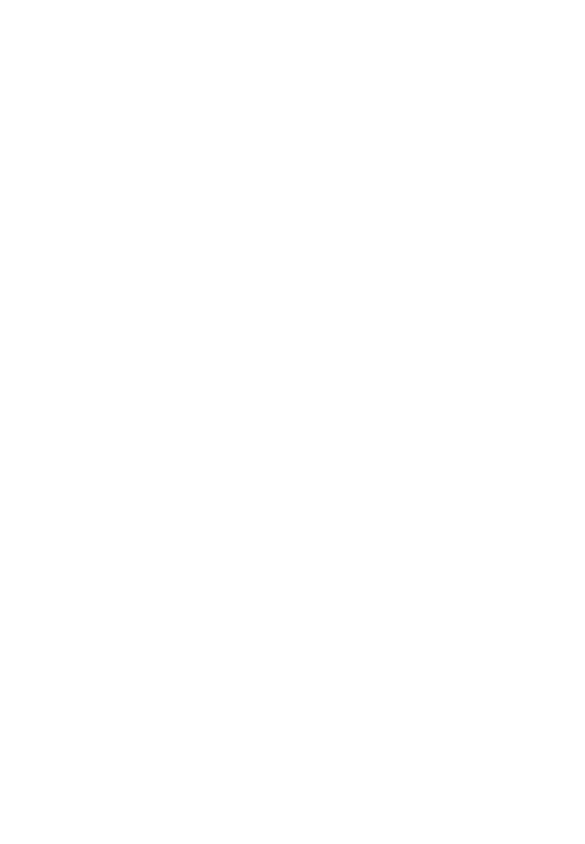
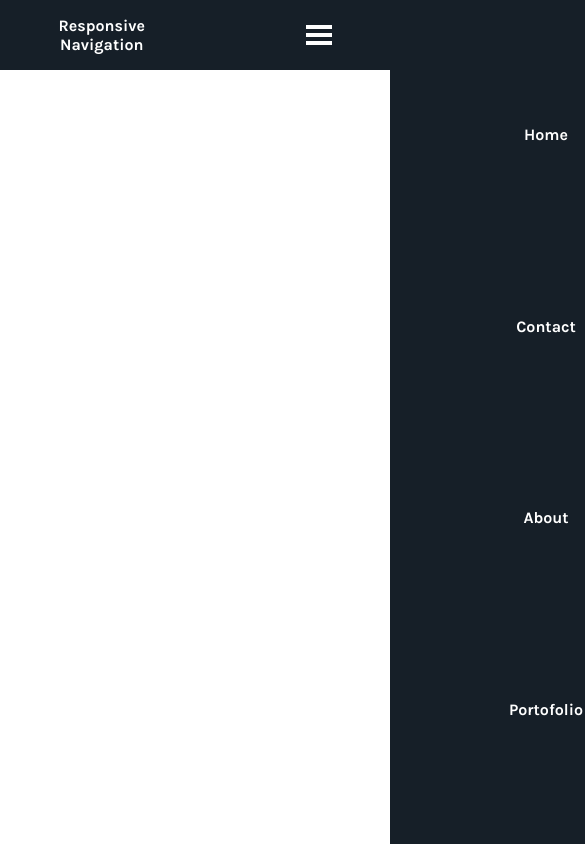
Before and after one commit to ramayudaM/30-css-project, a plain HTML site: page responsive-navigation/index.html in a window 390 px wide. Shown: the top 844 px of the page, 585 px wide, since content can reach past the window. Drawn offline with Linux system fonts and the light colour scheme.

Commit message:
Responsive Navigation Finish v1

```diff
--- a/responsive-navigation/index.html
+++ b/responsive-navigation/index.html
@@ -5,8 +5,31 @@
     <meta http-equiv="X-UA-Compatible" content="IE=edge">
     <meta name="viewport" content="width=device-width, initial-scale=1.0">
     <title>Responsive Navigation</title>
+    <link rel="stylesheet" href="style.css">
 </head>
 <body>
-
+    <nav>
+        <div class="nav-links">
+            <div class="logo">Responsive <br> Navigation</div>
+            <ul>
+                <li><a href="">Home</a></li>
+                <li><a href="">Contact</a></li>
+                <li><a href="">About</a></li>
+                <li><a href="">Portofolio</a></li>
+            </ul>
+            <label for="hamburger-btn">
+                <input type="checkbox" id="hamburger-btn">
+                <span></span>
+                <span></span>
+                <span></span>
+                <ul>
+                    <li><a href="">Home</a></li>
+                    <li><a href="">Contact</a></li>
+                    <li><a href="">About</a></li>
+                    <li><a href="">Portofolio</a></li>
+                </ul>
+            </label>
+        </div>
+    </nav>
 </body>
 </html>
--- a/responsive-navigation/style.css
+++ b/responsive-navigation/style.css
@@ -0,0 +1,128 @@
+@import url('https://fonts.googleapis.com/css2?family=Karla:wght@400;500;600;700&display=swap');
+
+/* variabel */
+:root {
+    --primaryColor: #161F28;
+    --secondaryColor: #fff;
+}
+
+* {
+    margin: 0;
+    padding: 0;
+    box-sizing: border-box;
+    font-size: 1rem;
+    color: var(--secondaryColor);
+    font-family: 'karla', sans-serif;
+}
+
+html {
+    font-size: 16px;
+    overflow-x: hidden;
+}
+
+nav {
+    display: flex;
+    justify-content: center;
+    background-color: var(--primaryColor);
+    position: relative;
+}
+
+.nav-links {
+    display: flex;
+    justify-content: space-between;
+    align-items: center;
+    background-color: var(--primaryColor);
+    width: 1200px;
+    padding: 1rem 0;
+    margin: 0 15%;
+}
+
+.logo {
+    font-weight: 700;
+    text-align: center;
+}
+
+.nav-links ul {
+    display: flex;
+    gap: 3rem;
+}
+
+.nav-links ul li {
+    list-style: none;
+    font-weight: 700;
+}
+
+.nav-links ul li a{
+    text-decoration: none;
+    border-bottom: 1px solid transparent;
+    transition: all .4s ease;
+}
+
+.nav-links ul li a:hover{
+    border-bottom: 1px solid var(--secondaryColor);
+}
+
+.nav-links input[type="checkbox"] {
+    display: none;
+}
+
+label {
+    display: none;
+    flex-direction: column;
+    gap: .3rem;
+    cursor: pointer;
+}
+
+label span {
+    padding: .1rem .8rem;
+    background-color: var(--secondaryColor);
+    visibility: visible;
+    opacity: 1;
+    transition: all .4s ease;
+}
+
+label span:nth-child(2),
+label span:nth-child(4) {
+    transform-origin: 0 0;
+}
+
+label input[type="checkbox"]:checked ~ span:nth-child(2) {
+    transform: rotate(45deg) translate(-.1rem, -.1rem);
+}
+label input[type="checkbox"]:checked ~ span:nth-child(3) {
+    visibility: hidden;
+    opacity: 0;
+}
+label input[type="checkbox"]:checked ~ span:nth-child(4) {
+    transform: rotate(-45deg) translate(-.1rem, -.1rem);
+}
+
+/* responsive breakpoint */
+@media screen and (max-width: 1024px) {
+    .nav-links > ul {
+        display: none;
+    }
+
+    .nav-links label ul {
+        flex-direction: column;
+        align-items: center;
+        justify-content: space-evenly;
+        position: absolute;
+        top: 0;
+        right: 0;
+        width: 80vw;
+        height: 100vh;
+        background-color: var(--primaryColor);
+        transform: translateX(100%);
+        transition: all .4s ease;
+        z-index: -2;
+    }
+
+    label {
+        display: flex;
+    }
+
+    label input[type="checkbox"]:checked ~ ul {
+        transform: translateX(0);
+    }
+}
```
